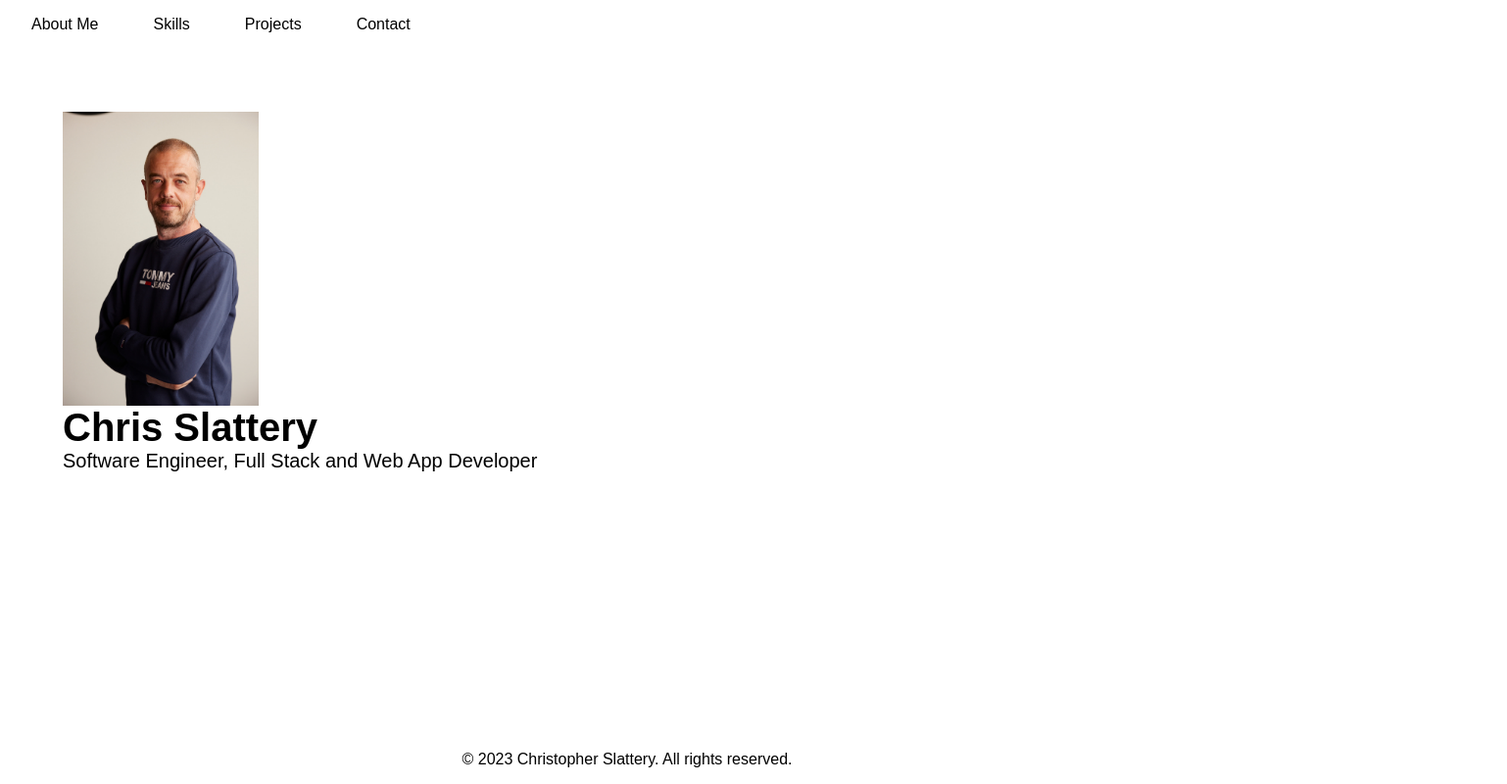
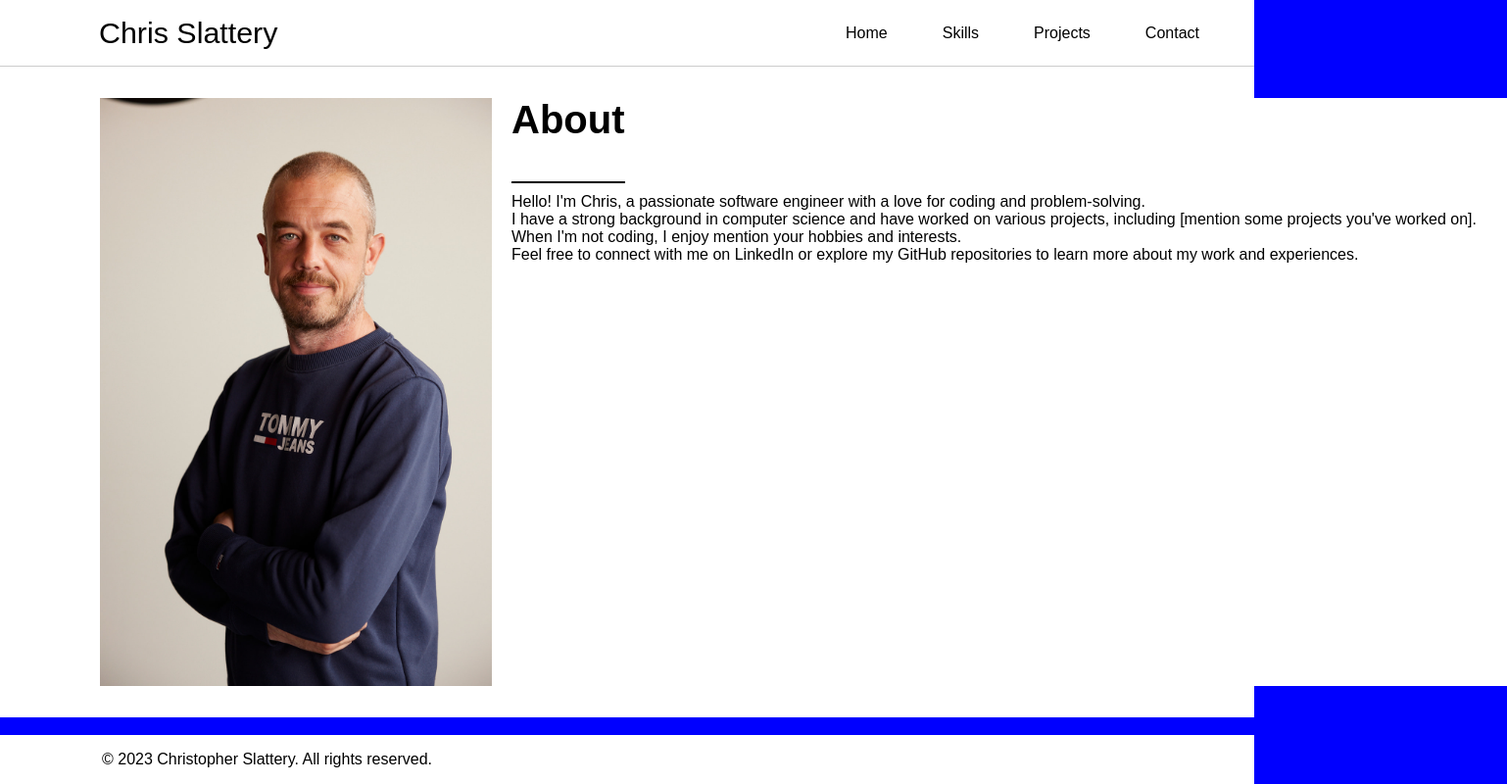
Before and after one commit to Chris-Slattery/Personal-Portfolio, a plain HTML site: page index.html in a window 1280 px wide. Shown: the whole page at 98% size, 1538 px wide, since content can reach past the window. Drawn offline with Linux system fonts and the light colour scheme.

Commit message:
Continued work on homepage

```diff
--- a/css/styles.css
+++ b/css/styles.css
@@ -7,7 +7,7 @@ body, h1, h2, h3, p {
 /* Global styles */
 body {
   font-family: Arial, sans-serif;
-  background-color: #fff;
+  background-color: blue;
   display: flex;
   flex-direction: column;
   min-height: 100vh; /* Set minimum height to the viewport height */
@@ -18,6 +18,10 @@ header {
   background-color: #fff;
   color: #000;
   padding: 1rem;
+  display: flex;
+  justify-content: space-between; /* Spread navigation and name */
+  align-items: center; /* Center navigation vertically */
+  border-bottom: 1px solid #ccc;
 }
 
 nav ul {
@@ -37,59 +41,68 @@ nav a {
   padding: 0.5rem 1rem;
 }
 
+.header-name {
+  color: #000;
+  font-size: 1.9rem;
+  font-weight: normal;
+  margin-left: 85px; /* Adjust margin as needed */
+}
+
 /* Home page specific styles */
 #home {
   background-color: #fff;
   color: #000;
   padding: 2rem;
-  background-color: #fff;
   display: flex; /* Add this to make the section a flex container */
   justify-content: flex-start; /* Align content to the left */
-}
-
-.home-container {
-  max-width: 800px;
-  margin: 0; /* Remove auto margin */
+  align-items: center; /* Center vertically */
 }
 
 /* Intro section */
 .intro {
   display: flex;
-  align-items: flex-start;
+  align-items: flex-start; /* Align both image and text at the top */
   background-color: #fff;
-  padding: 2rem;
+  margin-left: 70px;
 }
 
 .intro img {
-  max-width: 200px;
+  flex: 0 0 auto;
+  max-width: 400px;
   border-radius: 0%;
-  margin-right: 1rem;
+  margin-right: 20px;
 }
 
 .intro-content {
-  display: flex;
-  flex-direction: column;
-  justify-content: center;
-  align-items: flex-start; /* Align content to the left */
+  flex: 1; /* Take up remaining space */
 }
 
+/* section that is part of description*/
 .name {
   font-size: 2.5rem;
   font-weight: bold;
   color: #000;
   margin-bottom: 0;
+  margin-right: 900px;
+  border-bottom: 2px solid #000; /* Add underline to about heading */
+  padding-bottom: 40px; /* controls the distance between the text and the underline */
 }
 
 .description {
-  font-size: 1.25rem;
+  margin-top: 10px; /* Add margin to separate description from other paragraphs */
 }
 
 footer {
-  text-align: center;
+  text-align: left;
   padding: 1rem;
   background-color: #fff;
   color: #000;
   margin-top: auto; /* Push the footer to the bottom */
+}
+
+/* Style the content within the footer */
+footer p {
+  margin-left: 88px; /* Add left margin to align with the image */
 }
 
 /* Additional styles for social media menu */
--- a/index.html
+++ b/index.html
@@ -8,9 +8,10 @@
 </head>
 <body>
   <header>
+    <h1 class="header-name">Chris Slattery</h1>
     <nav>
       <ul>
-        <li><a href="about.html">About Me</a></li>
+        <li><a href="index.html">Home</a></li>
         <li><a href="skills.html">Skills</a></li>
         <li><a href="projects.html">Projects</a></li>
         <li><a href="contact.html">Contact</a></li>
@@ -19,13 +20,17 @@
   </header>
 
   <section id="home">
-    <div class="home-container">
-      <div class="intro">
-        <div class="intro-content">
-          <img src="images/8.jfif" alt="Chris Slattery">
-          <h1 class="name">Chris Slattery</h1>
-          <p class="description">Software Engineer, Full Stack and Web App Developer</p>
-        </div>
+    <div class="intro">
+      <img src="images/8.jfif" alt="Chris Slattery" class="intro-img">
+      <div class="intro-content">
+        <h1 class="name">About</h1>
+        <p class="description">Hello! I'm Chris, a passionate software engineer with a love for coding and problem-solving.</p>
+
+        <p>I have a strong background in computer science and have worked on various projects, including [mention some projects you've worked on].</p>
+
+        <p>When I'm not coding, I enjoy mention your hobbies and interests.</p>
+
+        <p>Feel free to connect with me on LinkedIn or explore my GitHub repositories to learn more about my work and experiences.</p>
       </div>
     </div>
   </section>
```
Also changed, not shown: about.html (deleted, +0 -40 lines), contact.html (+1 -2 lines), projects.html (+1 -3 lines), skills.html (+1 -2 lines).
